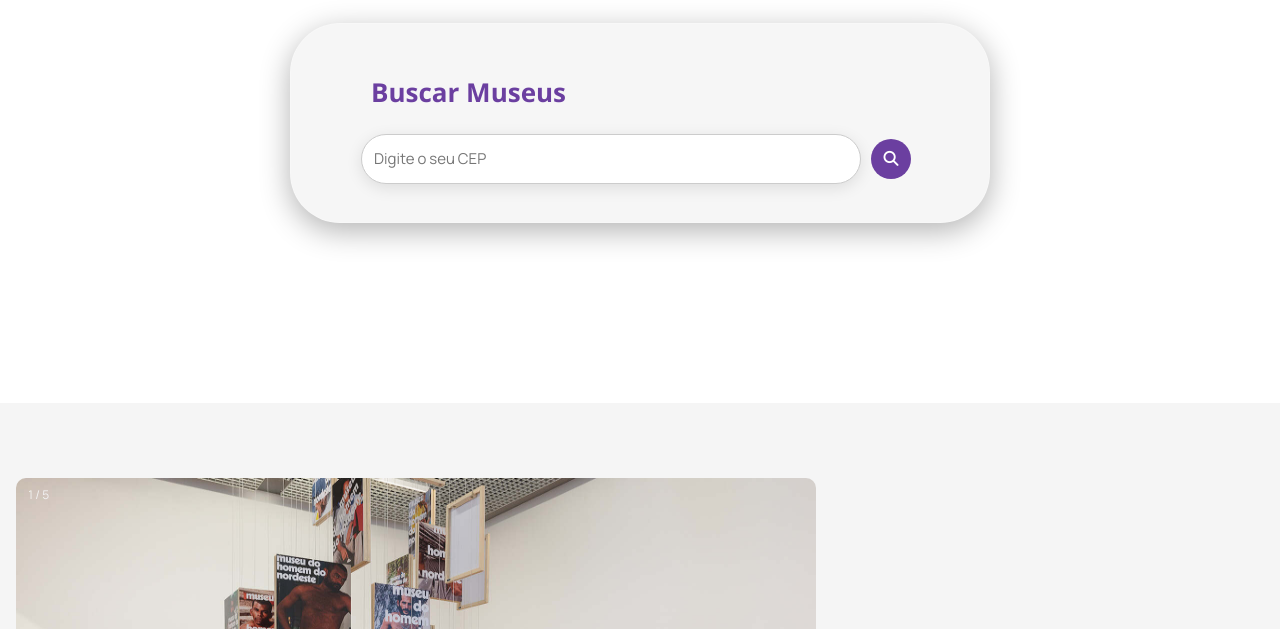
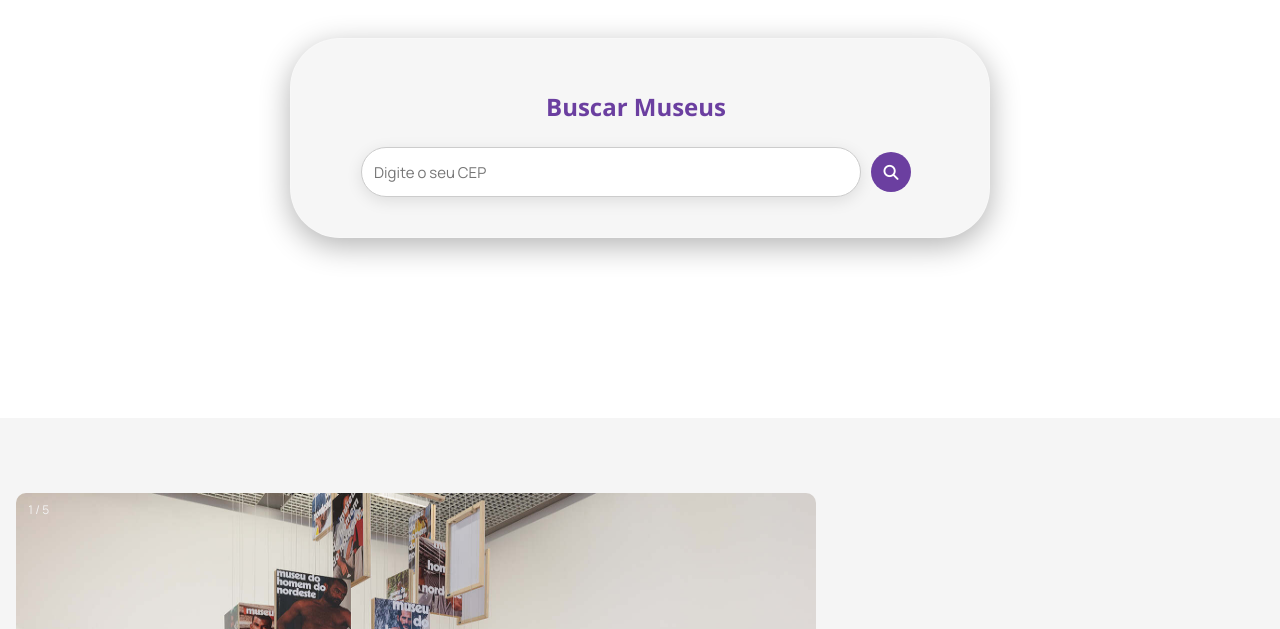
Before and after one commit to eduardasantanab/roteiro-cultural, a plain HTML site: page index.html in a window 1280 px wide. Shown: the part 147-776 px from the top of the page. Drawn offline with nearby package versions, Linux system fonts and the light colour scheme; a script that the page names is missing.

Commit message:
ajuste pequeno

```diff
--- a/style.css
+++ b/style.css
@@ -109,7 +109,7 @@ main {
 .caixa-input {
     display: flex;
     flex-direction: column;
-    padding-top: 20px;
+    padding-top: 35px;
     gap: 30px;
 }
 .forms-container {
@@ -118,7 +118,7 @@ main {
     display: flex;
     flex-direction: column;
     justify-content: center;
-    align-items: start;
+    align-items: center;
     gap: 12px;
 }
 
@@ -135,7 +135,7 @@ main {
 
 #titulo{
     font-weight: bold;
-    font-size: 26px;
+    font-size: 24px;
     margin-left: 30px;
 }
 
```
